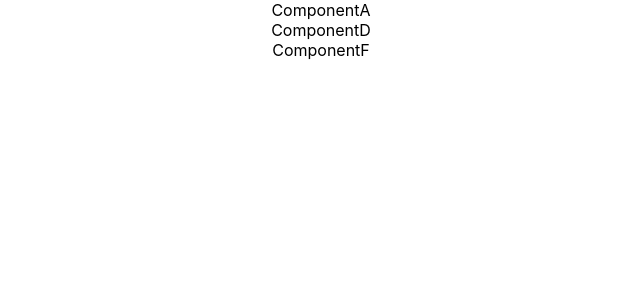
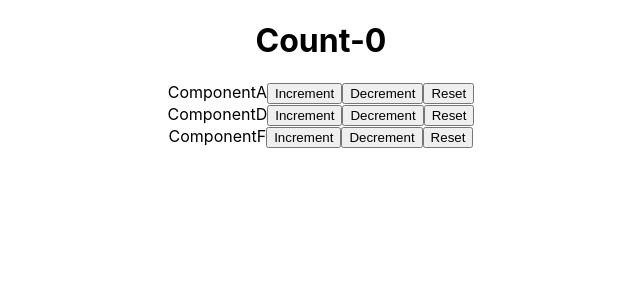
Before and after one commit to Navneet2569/Learning-React, a React (Create React App) app in the folder react-hooks/: page / in a window 1280 px wide. Shown: the top 300 px of the page, without its empty margins (319-959 px from the left). Built offline with nearby package versions, Linux system fonts and the light colour scheme.

Commit message:
Using useReducer with useContext

```diff
--- a/react-hooks/src/App.js
+++ b/react-hooks/src/App.js
@@ -1,5 +1,5 @@
 import "./App.css";
-import React from "react";
+import React, { useReducer } from "react";
 import ClassCounter from "./components/ClassCounter";
 import HookCounter from "./components/HookCounter";
 import HookCounter2 from "./components/HookCounter2";
@@ -19,10 +19,29 @@
 export const UserContext = React.createContext();
 export const ChannelContext = React.createContext();
 
+export const CountContext = React.createContext();
+
+const initialState = 0;
+const reducer = (state, action) => {
+  switch (action) {
+    case "increment":
+      return state + 1;
+      break;
+    case "decrement":
+      return state - 1;
+    case "reset":
+      return initialState;
+    default:
+      return state;
+  }
+};
+
 function App() {
-  const array = [1, 2, 3, 4];
-  const reducer = (acc, crr) => acc + crr;
-  const ans = array.reduce(reducer, 5);
+  // const array = [1, 2, 3, 4];
+  // const reducer = (acc, crr) => acc + crr;
+  // const ans = array.reduce(reducer, 5);
+
+  const [count, dispatch] = useReducer(reducer, initialState);
   return (
     <div className="App">
       {/* <ClassCounter /> */}
@@ -45,10 +64,17 @@
       {/* <Counter1 /> */}
       {/* <Counter2 /> */}
       {/* <Counter3 /> */}
+      <CountContext.Provider
+        value={{ countState: count, countDispatch: dispatch }}
+      >
+        <div>
+          <h1>Count-{count}</h1>
 
-      <ComponentA />
-      <ComponentB />
-      <ComponentC />
+          <ComponentA />
+          <ComponentB />
+          <ComponentC />
+        </div>
+      </CountContext.Provider>
     </div>
   );
 }
--- a/react-hooks/src/components/ComponentA.js
+++ b/react-hooks/src/components/ComponentA.js
@@ -1,7 +1,20 @@
-import React from "react";
+import React, { useContext } from "react";
+import { CountContext } from "../App";
 
 function ComponentA() {
-  return <div>ComponentA</div>;
+  const countContext = useContext(CountContext);
+  return (
+    <div>
+      ComponentA
+      <button onClick={() => countContext.countDispatch("increment")}>
+        Increment
+      </button>
+      <button onClick={() => countContext.countDispatch("decrement")}>
+        Decrement
+      </button>
+      <button onClick={() => countContext.countDispatch("reset")}>Reset</button>
+    </div>
+  );
 }
 
 export default ComponentA;
--- a/react-hooks/src/components/ComponentD.js
+++ b/react-hooks/src/components/ComponentD.js
@@ -1,7 +1,20 @@
-import React from "react";
+import React, { useContext } from "react";
+import { CountContext } from "../App";
 
 function ComponentD() {
-  return <div>ComponentD</div>;
+  const countContext = useContext(CountContext);
+  return (
+    <div>
+      ComponentD
+      <button onClick={() => countContext.countDispatch("increment")}>
+        Increment
+      </button>
+      <button onClick={() => countContext.countDispatch("decrement")}>
+        Decrement
+      </button>
+      <button onClick={() => countContext.countDispatch("reset")}>Reset</button>
+    </div>
+  );
 }
 
 export default ComponentD;
--- a/react-hooks/src/components/ComponentF.js
+++ b/react-hooks/src/components/ComponentF.js
@@ -1,7 +1,20 @@
-import React from "react";
+import React, { useContext } from "react";
+import { CountContext } from "../App";
 
 function ComponentF() {
-  return <div>ComponentF</div>;
+  const countContext = useContext(CountContext);
+  return (
+    <div>
+      ComponentF
+      <button onClick={() => countContext.countDispatch("increment")}>
+        Increment
+      </button>
+      <button onClick={() => countContext.countDispatch("decrement")}>
+        Decrement
+      </button>
+      <button onClick={() => countContext.countDispatch("reset")}>Reset</button>
+    </div>
+  );
 }
 
 export default ComponentF;
```
